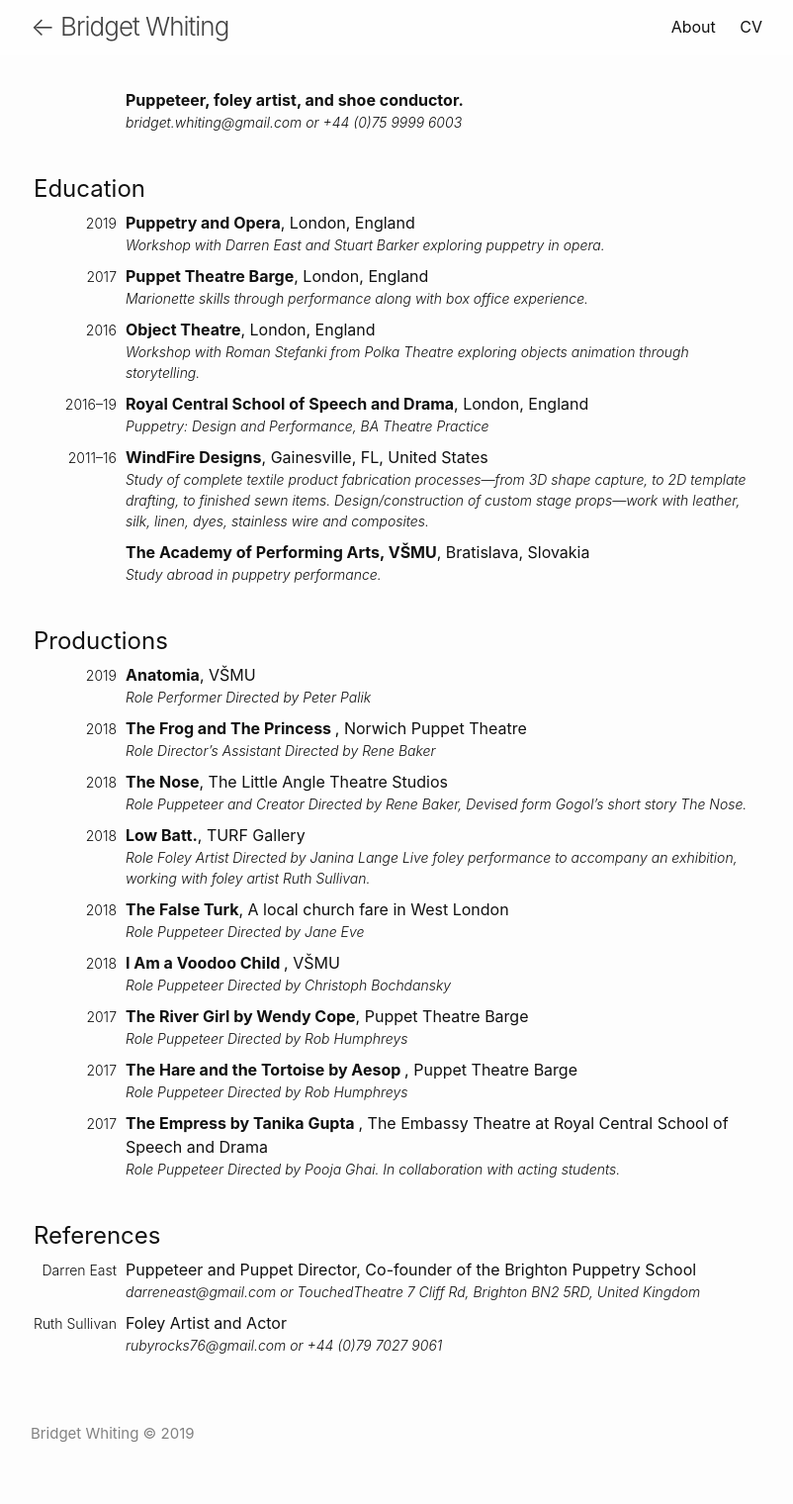
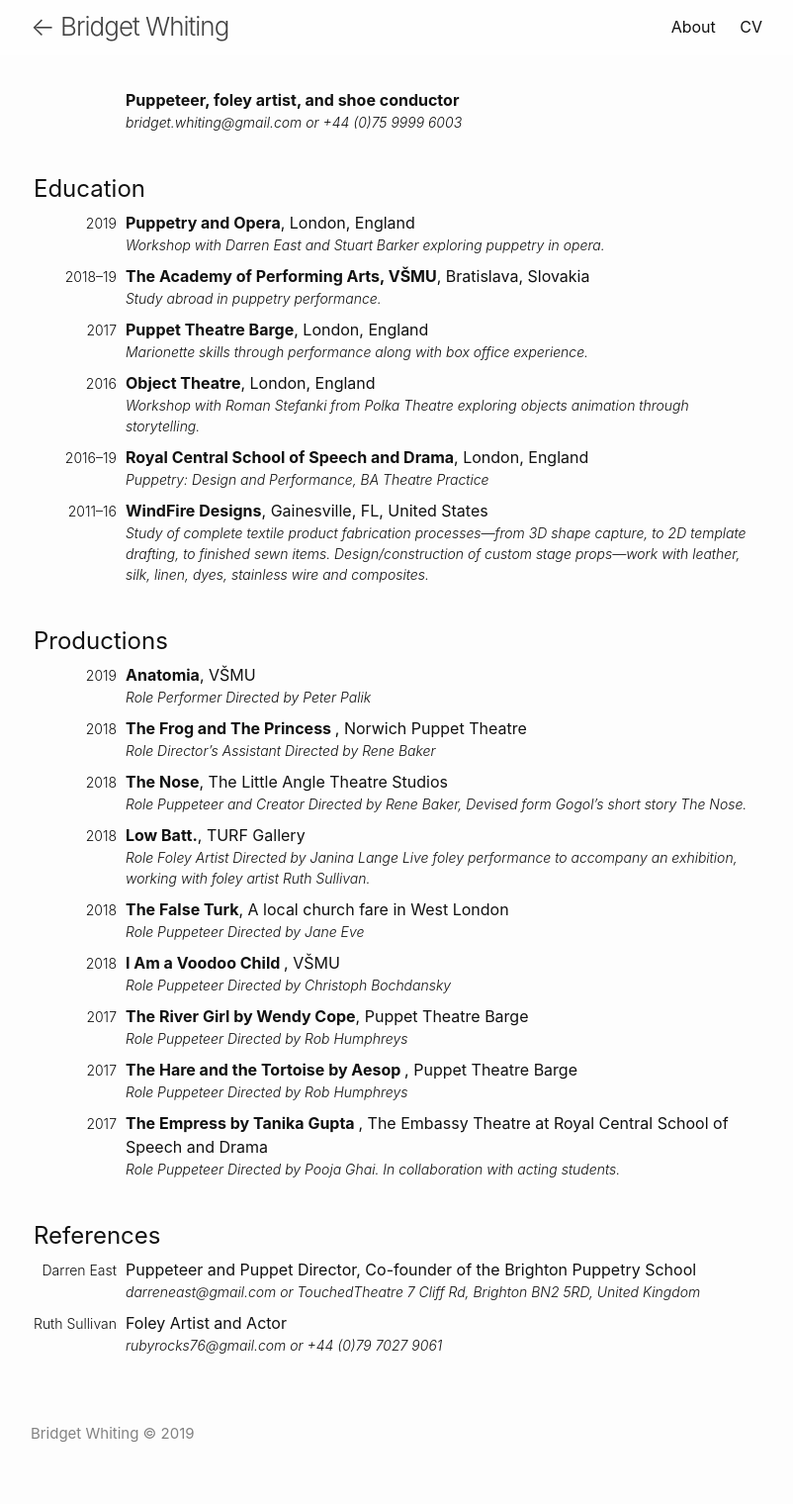
Before and after one commit to markwhiting/bridget, a Jekyll site: the page built from cv.html, in a window 1280 px wide. Shown: the whole page at 99% size, without its empty margins (239-1041 px from the left). Built offline with Jekyll 4.4.1, drawn with Linux system fonts in a browser that asks for light colours.

Commit message:
Updated cv

```diff
--- a/_data/CV.csv
+++ b/_data/CV.csv
@@ -1,7 +1,7 @@
 title,dateStart,dateEnd,type,location,url,notes
 WindFire Designs,2011-05-01,2016-10-03,Education,"Gainesville, FL, United States",http://www.windfiredesigns.com/,"Study of complete textile product fabrication processes—from 3D shape capture, to 2D template drafting, to finished sewn items. Design/construction of custom stage props—work with leather, silk, linen, dyes, stainless wire and composites."
 Royal Central School of Speech and Drama,2016-10-03,2019-07-05,Education,"London, England",https://www.cssd.ac.uk,"Puppetry: Design and Performance, BA Theatre Practice"
-"The Academy of Performing Arts, VŠMU",,,Education,"Bratislava, Slovakia",https://www.vsmu.sk/en/,Study abroad in puppetry performance.
+"The Academy of Performing Arts, VŠMU",2018-02-02,2019-05-28,Education,"Bratislava, Slovakia",https://www.vsmu.sk/en/,Study abroad in puppetry performance.
 Puppet Theatre Barge,2017-06-19,2017-10-06,Education,"London, England",https://www.puppetbarge.com ,Marionette skills through performance along with box office experience.
 Object Theatre,2016-10-17,2016-10-19,Education,"London, England",,Workshop with Roman Stefanki from Polka Theatre exploring objects animation through storytelling.
 Puppetry and Opera,2019-04-14,2019-04-18,Education,"London, England",,Workshop with Darren East and Stuart Barker exploring puppetry in opera.
--- a/cv.html
+++ b/cv.html
@@ -13,7 +13,7 @@ yearShort = site.minima.date_format | default: "%y" -%}
   <tr>
     <td></td>
     <td class="row">
-      <strong>Puppeteer, foley artist, and shoe conductor.</strong>
+      <strong>Puppeteer, foley artist, and shoe conductor</strong>
       <p class="light note">
         <a href="mailto:bridget.whiting@gmail.com">bridget.whiting@gmail.com</a>
         or +44 (0)75 9999 6003
```
